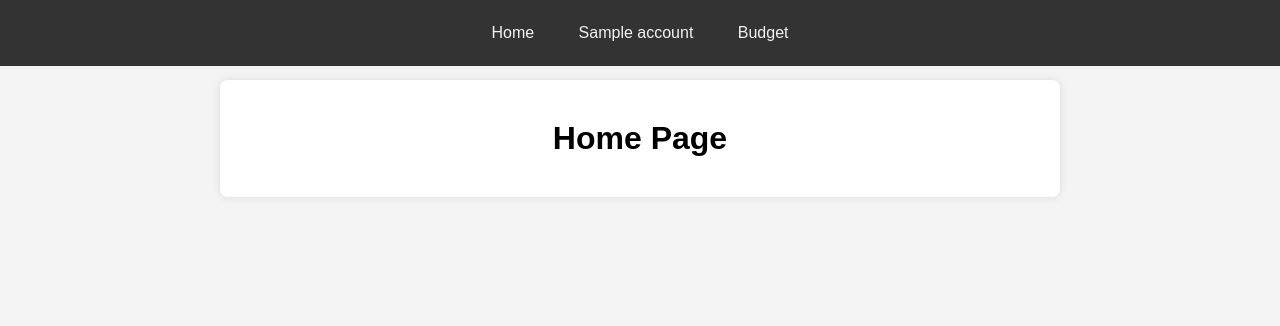
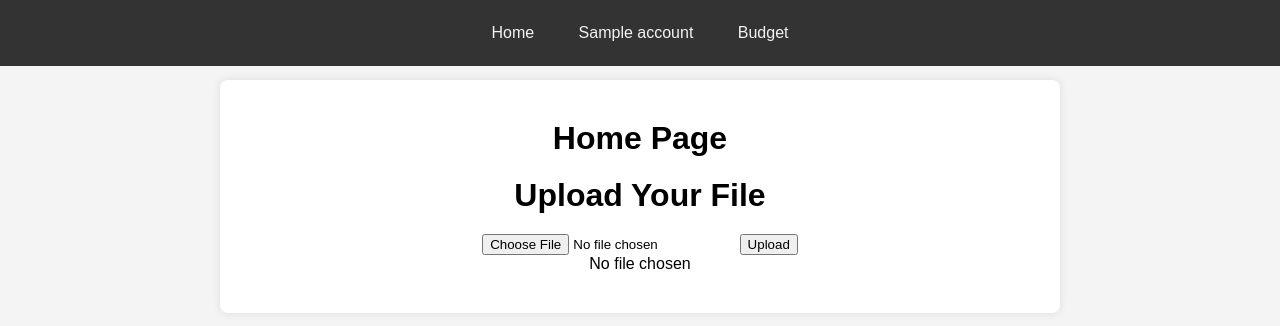
Before and after one commit to GracieElizabeth/FidelityCSVParser, a Flask app: template templates/index.html in a window 1280 px wide. Shown: the top 326 px of the page. Run offline with Flask 3, Linux system fonts and the light colour scheme; the template is opened without the code that fills it: most values are stand-ins (such as "Sample title", 1, 10 or a date in 2020); data that the repository does not hold is empty.

Commit message:
Allow file upload

```diff
--- a/main.py
+++ b/main.py
@@ -3,8 +3,19 @@ import pandas as pd
 import json
 import os
 from datetime import datetime
+from werkzeug.utils import secure_filename
 
 app = Flask(__name__)
+
+# Set upload folder and allowed extensions for file upload
+UPLOAD_FOLDER = 'csvs'
+ALLOWED_EXTENSIONS = {'csv'}
+
+app.config['UPLOAD_FOLDER'] = UPLOAD_FOLDER
+
+# Function to check allowed file extensions
+def allowed_file(filename):
+    return '.' in filename and filename.rsplit('.', 1)[1].lower() in ALLOWED_EXTENSIONS
 
 class DataLoader:
     def __init__(self, folder_path='csvs'):
@@ -232,5 +243,38 @@ def delete_budget_route():
         budget_manager.save_budget(budget)
     return '', 204
 
+# Add the route to handle CSV file upload
+@app.route('/upload_csv', methods=['POST'])
+def upload_csv():
+    # Check if the post request has the file part
+    if 'fileUpload' not in request.files:
+        return jsonify({'success': False, 'message': 'No file part'}), 400
+    file = request.files['fileUpload']
+
+    # If no file is selected
+    if file.filename == '':
+        return jsonify({'success': False, 'message': 'No selected file'}), 400
+
+    # Check if the file is a CSV
+    if file and allowed_file(file.filename):
+        filename = secure_filename(file.filename)
+        filepath = os.path.join(app.config['UPLOAD_FOLDER'], filename)
+
+        # Print the absolute path to debug where it's being saved
+        print(f"File path: {os.path.abspath(filepath)}")  # Debugging output
+
+        print(f"File path: {filepath}")  # Debugging output
+
+        # Create the csvs folder if it doesn't exist
+        if not os.path.exists(app.config['UPLOAD_FOLDER']):
+            os.makedirs(app.config['UPLOAD_FOLDER'])
+            print(f"Created folder: {app.config['UPLOAD_FOLDER']}")  # Debugging output
+
+        file.save(filepath)
+        print(f"File saved: {filename}")  # Debugging output
+        return jsonify({'success': True, 'message': 'File uploaded successfully!'}), 200
+    else:
+        return jsonify({'success': False, 'message': 'Invalid file format. Only CSV files are allowed.'}), 400
+
 if __name__ == '__main__':
     app.run(debug=True)
--- a/static/home_scripts.js
+++ b/static/home_scripts.js
@@ -43,3 +43,38 @@ async function saveWeeklyDeposit(accountName, value) {
 }
 
 document.addEventListener('DOMContentLoaded', fetchInvestmentData);
+
+document.getElementById('fileUpload').addEventListener('change', function () {
+    let fileName = this.files[0] ? this.files[0].name : 'No file chosen';
+    document.getElementById('fileName').textContent = 'Selected file: ' + fileName;
+});
+
+document.getElementById('uploadForm').addEventListener('submit', function (e) {
+    e.preventDefault(); // Prevent default form submission
+
+    let fileInput = document.getElementById('fileUpload');
+    let file = fileInput.files[0];
+
+    if (file && file.type === 'text/csv') {
+        let formData = new FormData();
+        formData.append('fileUpload', file);
+
+        fetch('/upload_csv', {
+            method: 'POST',
+            body: formData
+        })
+        .then(response => response.json())
+        .then(data => {
+            if (data.success) {
+                alert('File uploaded successfully!');
+            } else {
+                alert('Error uploading file.');
+            }
+        })
+        .catch(err => {
+            alert('Error: ' + err.message);
+        });
+    } else {
+        alert('Please upload a valid CSV file.');
+    }
+});
--- a/templates/accounts.html
+++ b/templates/accounts.html
@@ -6,7 +6,7 @@
     <title>{{ account_name }}</title>
     <script src="https://cdn.plot.ly/plotly-latest.min.js"></script>
     <link rel="stylesheet" href="{{ url_for('static', filename='styles.css') }}">
-    <script src="{{ url_for('static', filename='scripts.js') }}" defer></script>
+    <script src="{{ url_for('static', filename='accounts_scripts.js') }}" defer></script>
 </head>
 <body>
     <nav>
--- a/templates/index.html
+++ b/templates/index.html
@@ -18,6 +18,12 @@
 
     <main>
         <h1>Home Page</h1>
+        <h1>Upload Your File</h1>
+        <form id="uploadForm">
+            <input type="file" id="fileUpload" name="fileUpload" accept=".csv" required>
+            <input type="submit" value="Upload">
+            <div id="fileName">No file chosen</div>
+        </form>
         <div id="investment-tables"></div>
     </main>
 </body>
```
Also changed, not shown: static/accounts_scripts.js (renamed from static/scripts.js), 1 other file.
